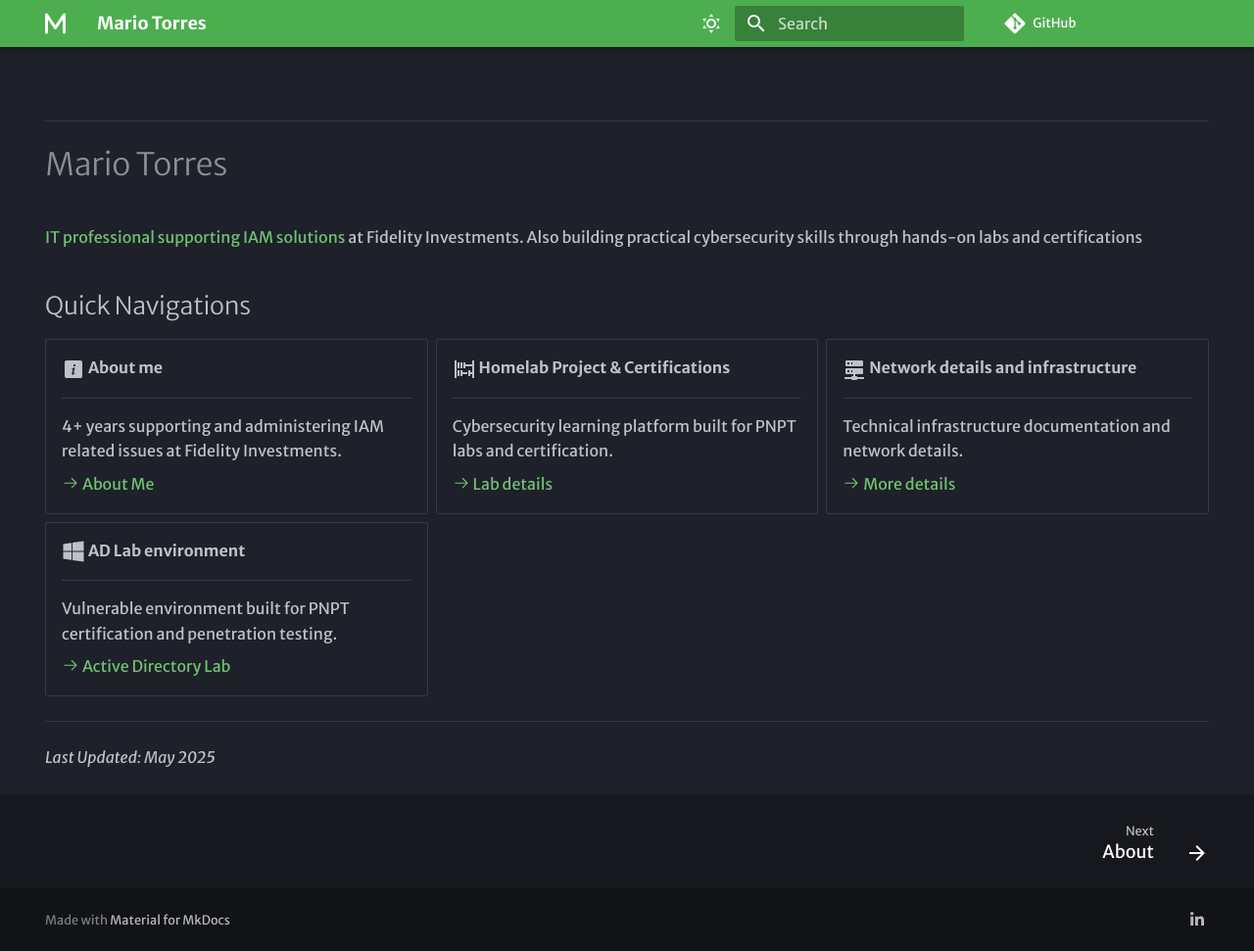
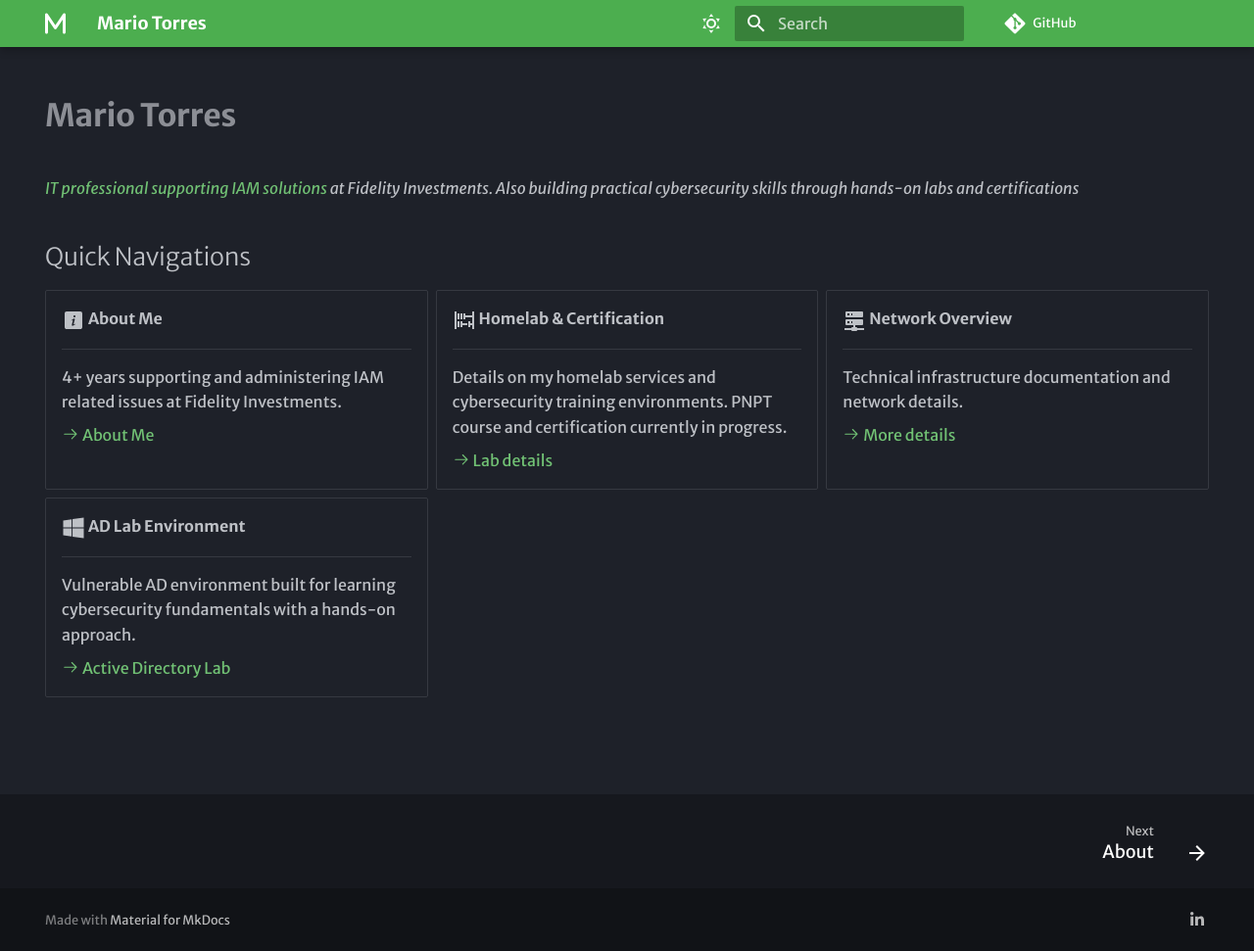
Before and after one commit to mariotorrestech/mkdocs-deploy, an MkDocs documentation site: the page built from docs/index.md, in a window 1280 px wide and 971 px high. Shown: the whole window at 98% size. Built offline with MkDocs 1.6.1 and Material for MkDocs 9.7.7, drawn with Linux system fonts in a browser that asks for light colours; some web fonts are replaced; comment, search, counter and statistics services are not loaded.

Commit message:
Formatting pages

```diff
--- a/docs/index.md
+++ b/docs/index.md
@@ -5,17 +5,15 @@ hide:
   - navigation
 ---
 
----
+# **Mario Torres**
 
-# Mario Torres
-
-[IT professional supporting IAM solutions](about/) at Fidelity Investments. Also building practical cybersecurity skills through hands-on labs and certifications
+*[IT professional supporting IAM solutions](about/) at Fidelity Investments. Also building practical cybersecurity skills through hands-on labs and certifications*
 
 ## Quick Navigations
 
 <div class="grid cards" markdown>
 
--   :material-information-variant-box:{ .lg .middle } __About me__
+-   :material-information-variant-box:{ .lg .middle } __About Me__
 
     ---
 
@@ -24,15 +22,14 @@ hide:
 
     [:octicons-arrow-right-24: About Me](about/)
 
--   :material-abacus:{ .lg .middle } __Homelab Project & Certifications__
+-   :material-abacus:{ .lg .middle } __Homelab & Certification__
 
     ---
-
-    Cybersecurity learning platform built for PNPT labs and certification.
+   Details on my homelab services and cybersecurity training environments. PNPT course and certification currently in progress.
 
     [:octicons-arrow-right-24: Lab details](homelab/index.md)
 
--   :material-server-network:{ .lg .middle } __Network details and infrastructure__
+-   :material-server-network:{ .lg .middle } __Network Overview__
 
     ---
 
@@ -40,15 +37,12 @@ hide:
 
     [:octicons-arrow-right-24: More details](infrastructure/index.md)
 
--   :fontawesome-brands-windows:{ .lg .middle } __AD Lab environment__
+-   :fontawesome-brands-windows:{ .lg .middle } __AD Lab Environment__
 
     ---
 
-    Vulnerable environment built for PNPT certification and penetration testing.
+    Vulnerable AD environment built for learning cybersecurity fundamentals with a hands-on approach.
 
     [:octicons-arrow-right-24: Active Directory Lab](infrastructure/ActiveDirectoryLab.md)
 
 </div>
-
----
-*Last Updated: May 2025*
```
Also changed, not shown: docs/homelab/index.md (+6 -6 lines), docs/infrastructure/index.md (+1 -1 lines).
